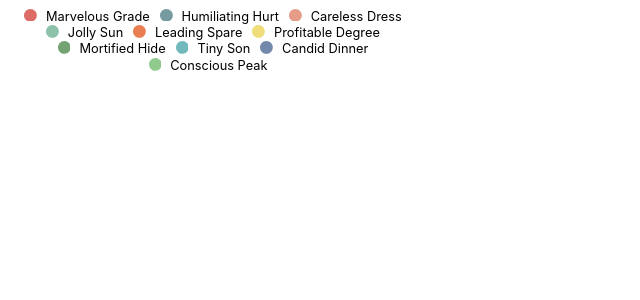
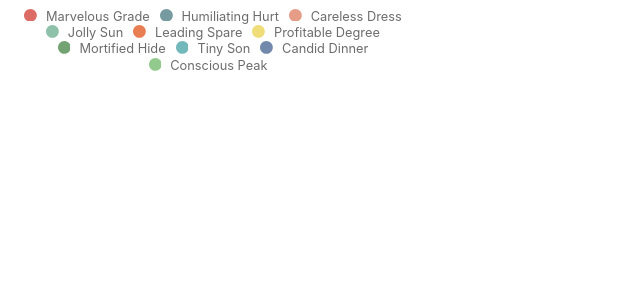
Before and after one commit to pedroviniv/simple-charts-legend, a React (Create React App) app: page / in a window 1280 px wide. Shown: the top 300 px of the page, without its empty margins (0-640 px from the left). Built offline with nearby package versions, Linux system fonts and the light colour scheme.

Commit message:
exposing fontColor to the legend api

```diff
--- a/package.json
+++ b/package.json
@@ -1,6 +1,6 @@
 {
   "name": "simple-charts-legend",
-  "version": "1.2.2",
+  "version": "1.3.2",
   "private": false,
   "main": "dist/index.js",
   "module": "dist/index.js",
--- a/src/Legend/LegendItem/index.js
+++ b/src/Legend/LegendItem/index.js
@@ -73,7 +73,8 @@ const LegendItem = ({
   disabledText = DefaultDisabledLegendText,
   disabledIcon = DefaultDisabledLegendIcon,
   iconSize = defaultIconSize(), /* { width: string, height: string } */
-  fontSize /* string. ex: '13px', '5em', '5%', etc */ }) => {
+  fontSize, /* string. ex: '13px', '5em', '5%', etc */
+  fontColor, }) => {
 
   const className = `legend-item${disabled ? ' disabled' : ''}`;
 
@@ -100,7 +101,7 @@ const LegendItem = ({
         {renderedIcon}
       </span>
       <span className='legend-text' style={maxCharactersStyle}>
-        { target.disabled ? disabledText({ legend: target, disabledTextColor, fontSize  }) : <span style={{ fontSize, }}>{target.label}</span> }
+        { target.disabled ? disabledText({ legend: target, disabledTextColor, fontSize  }) : <span style={{ fontSize, color: fontColor }}>{target.label}</span> }
       </span>
     </li>
   );
--- a/src/Legend/index.js
+++ b/src/Legend/index.js
@@ -25,7 +25,8 @@ const Legend = ({
   disabledText = DefaultDisabledLegendText,
   disabledIcon = DefaultDisabledLegendIcon,
   fontSize, /* string */
-  iconSize /* { width: string, height: stirng } */}) => {
+  iconSize, /* { width: string, height: stirng } */
+  fontColor }) => {
 
   const [selectedLegends, setSelectedLegends] = useState([]);
 
@@ -100,6 +101,7 @@ const Legend = ({
         disabledText={disabledText}
         fontSize={fontSize}
         iconSize={iconSize}
+        fontColor={fontColor}
       />
     );
   }
--- a/src/demo/App.js
+++ b/src/demo/App.js
@@ -31,6 +31,7 @@ function App() {
           disabledText={DefaultDisabledLegendText} // componente utilizado para renderizar o texto da legenda quando esta está desativada, default is DefaultDisabledLegendText
           fontSize='1em'
           iconSize={{width: '1em', height: '1em'}}
+          fontColor='#6C6C6C'
         />
       </header>
     </div>
```
Also changed, not shown: 1 other file (tests, documents, lock files or other folders).
